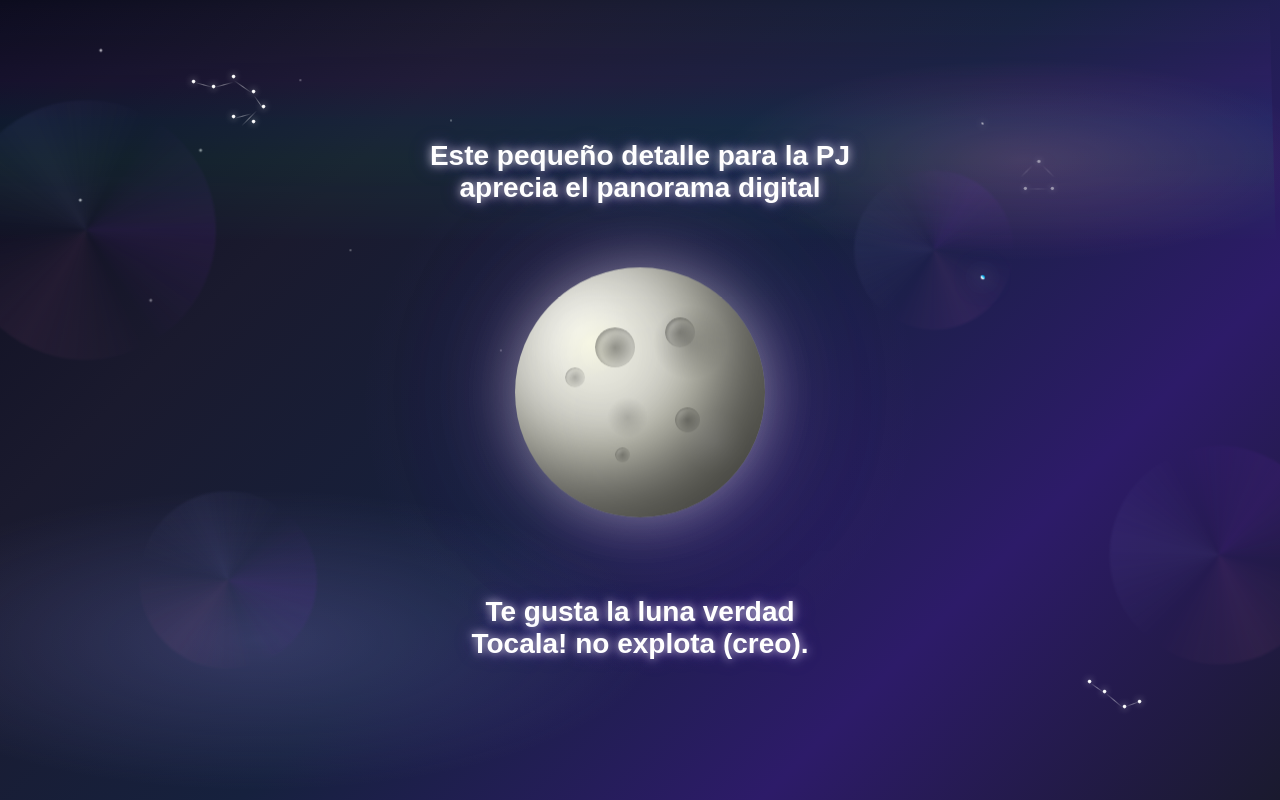
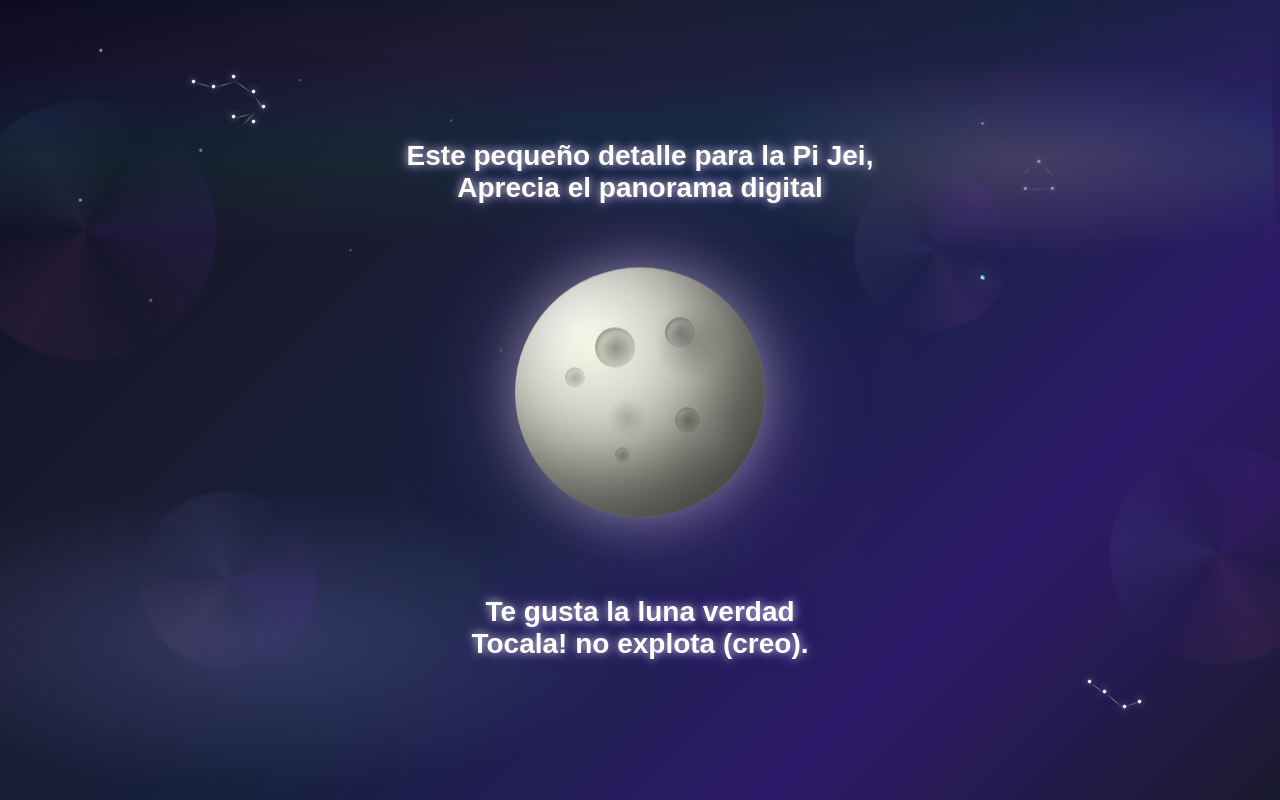
Before and after one commit to OmarFGP/Luna_y_Flor, a plain HTML site: page index.html in a window 1280 px wide. Shown: the top 800 px of the page. Drawn offline with Linux system fonts and the light colour scheme.

Commit message:
Update index.html

```diff
--- a/index.html
+++ b/index.html
@@ -831,7 +831,7 @@
 
     <div class="moon-container">
         <!-- CAMBIAR: Modifica estos textos según tus necesidades -->
-        <div class="text-above">Este pequeño detalle para la PJ<br>aprecia el panorama digital</div>
+        <div class="text-above">Este pequeño detalle para la Pi Jei,<br>Aprecia el panorama digital</div>
 
         <!-- Luna 3D interactiva -->
         <div class="moon" onclick="triggerLightExplosion()">
```
